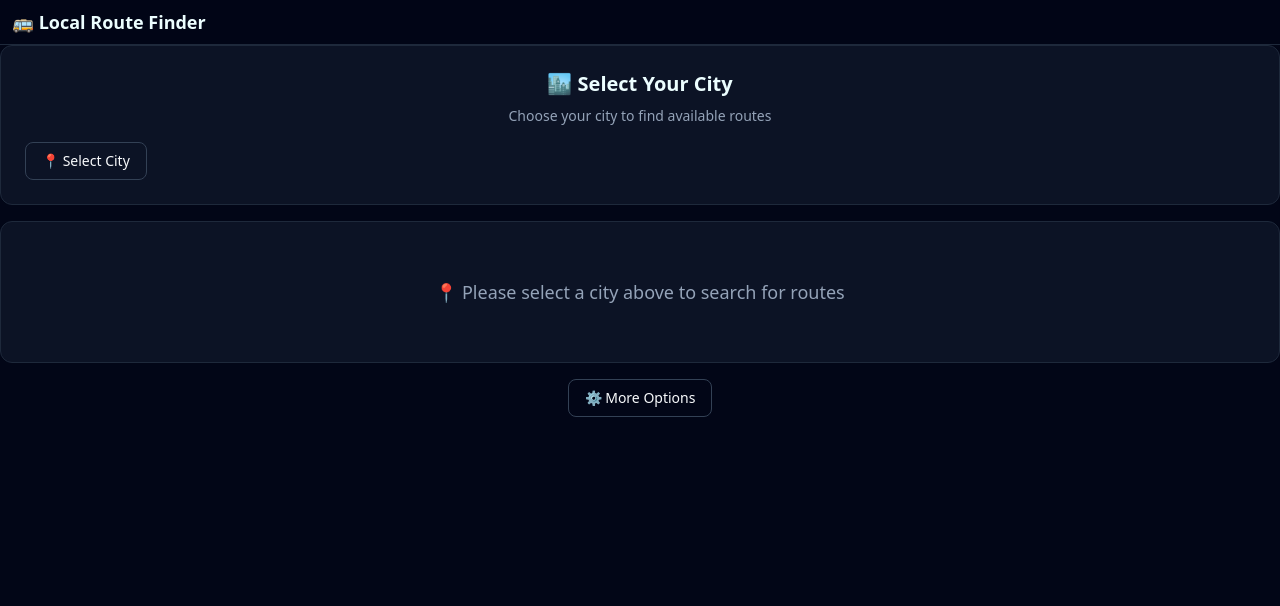
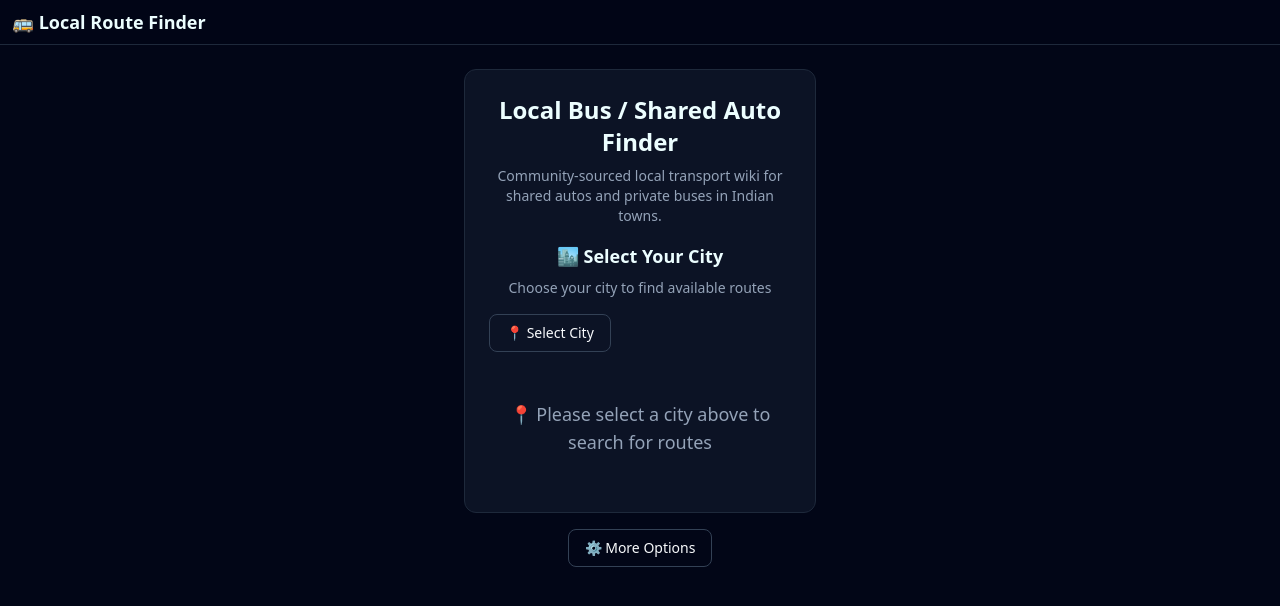
Before and after one commit to subhampaul967/local-route-finder, a Next.js app in the folder frontend/: page / in a window 1280 px wide. Shown: the top 606 px of the page. Built offline with nearby package versions, Linux system fonts and the light colour scheme.

Commit message:
Restore original layout - city selector below heading with compact width

```diff
--- a/frontend/app/page.tsx
+++ b/frontend/app/page.tsx
@@ -57,10 +57,21 @@ export default function HomePage() {
 
   return (
     <SimpleAppShell>
-      {/* City Selection - Full Width at Top */}
-      <Card className="p-6 bg-slate-900/60 mb-4">
+      <main className="mx-auto flex max-w-sm flex-1 flex-col gap-4 px-4 py-6">
+        <Card className="p-6 bg-slate-900/60">
+          <div className="mb-4 text-center">
+            <h1 className="text-2xl font-semibold text-brand-foreground">
+              Local Bus / Shared Auto Finder
+            </h1>
+            <p className="text-sm text-slate-400 mt-2">
+              Community-sourced local transport wiki for shared autos and private buses in Indian towns.
+            </p>
+          </div>
+
+          {/* City Selection - Below Heading */}
+          <div className="mb-4">
             <div className="text-center mb-4">
-          <h2 className="text-xl font-semibold text-brand-foreground mb-2">
+              <h2 className="text-lg font-semibold text-brand-foreground mb-2">
                 🏙️ Select Your City
               </h2>
               <p className="text-sm text-slate-400">
@@ -71,21 +82,10 @@ export default function HomePage() {
               currentCity={selectedCity}
               onCityChange={handleCityChange}
             />
-      </Card>
-
-      {/* Main Content - Full Width Below City Selection */}
-      {selectedCity && (
-        <Card className="p-6 bg-slate-900/60 mb-4">
-          <div className="mb-4 text-center">
-            <h1 className="text-2xl font-semibold text-brand-foreground">
-              Local Bus / Shared Auto Finder
-            </h1>
-            <p className="text-sm text-slate-400 mt-2">
-              Community-sourced local transport wiki for shared autos and private buses in Indian towns.
-            </p>
           </div>
 
           {/* Show search form only when city is selected */}
+          {selectedCity ? (
             <SearchForm
               from={from}
               to={to}
@@ -94,19 +94,14 @@ export default function HomePage() {
               onSubmit={handleSubmit}
               showSubmitButton
             />
-        </Card>
-      )}
-
-      {/* Show message when no city is selected */}
-      {!selectedCity && (
-        <Card className="p-6 bg-slate-900/60 mb-4">
+          ) : (
             <div className="text-center py-8">
               <p className="text-slate-400 text-lg">
                 📍 Please select a city above to search for routes
               </p>
             </div>
+          )}
         </Card>
-      )}
 
       {/* Admin Menu */}
         <div className="relative">
@@ -176,6 +171,7 @@ export default function HomePage() {
             </Button>
           </div>
         )}
+      </main>
     </SimpleAppShell>
   );
 }
```
Lines whose indentation alone changed are shown as unchanged.
